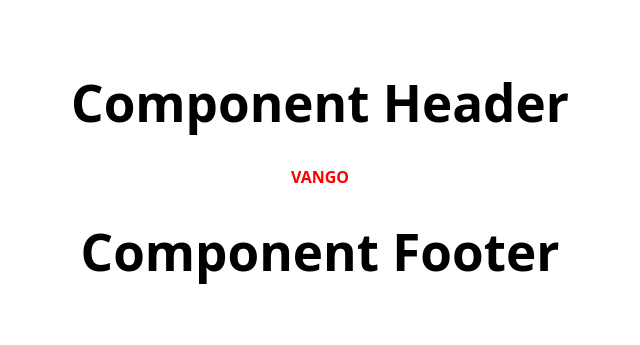
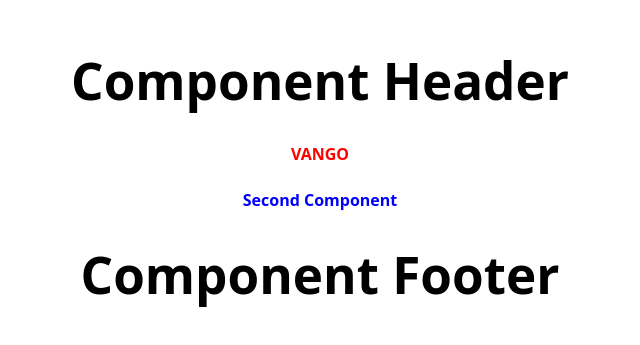
Before and after one commit to lehuynhhoaivan/react-vite-vango-01, a React (Vite) app: page / in a window 1280 px wide. Shown: the part 223-568 px from the top of the page, without its empty margins (320-960 px from the left). Built offline with nearby package versions, Linux system fonts and the light colour scheme.

Commit message:
Tạo 2 folder MyComponent và SecondComponent

```diff
--- a/src/App.jsx
+++ b/src/App.jsx
@@ -4,15 +4,10 @@ import viteLogo from '/vite.svg'
 import './App.css'
 import Header from './components/Header'
 import Footer from './components/Footer'
-import styles from './components/css/MyComponent.module.css'
+import MyComponent from './components/learn/MyComponent'
+import SecondComponent from './components/learn/SecondComponent'
 
-// () => { }
-// component = html + css + js
-const MyComponent = () => {
-  return (
-    <h4 className={styles.textName}>VANGO</h4>
-  )
-}
+
 
 const App = () => {
   const [count, setCount] = useState(0)
@@ -34,6 +29,8 @@ const App = () => {
 
       <MyComponent />
 
+      <SecondComponent />
+
       <div>
         <Footer />
       </div>
--- /dev/null
+++ b/src/components/css/SecondComponent.module.css
@@ -0,0 +1,4 @@
+/* styles.module.css */
+.textName {
+    color: blue
+}
--- /dev/null
+++ b/src/components/learn/MyComponent.jsx
@@ -0,0 +1,11 @@
+import styles from '../../components/css/MyComponent.module.css'
+
+// () => { }
+// component = html + css + js
+const MyComponent = () => {
+  return (
+    <h4 className={styles.textName}>VANGO</h4>
+  )
+}
+
+export default MyComponent
--- /dev/null
+++ b/src/components/learn/SecondComponent.jsx
@@ -0,0 +1,8 @@
+import styles from '../../components/css/SecondComponent.module.css'
+
+const SecondComponent = () => {
+    return (
+        <h4 className={styles.textName}>Second Component</h4>
+    )
+}
+export default SecondComponent
```
